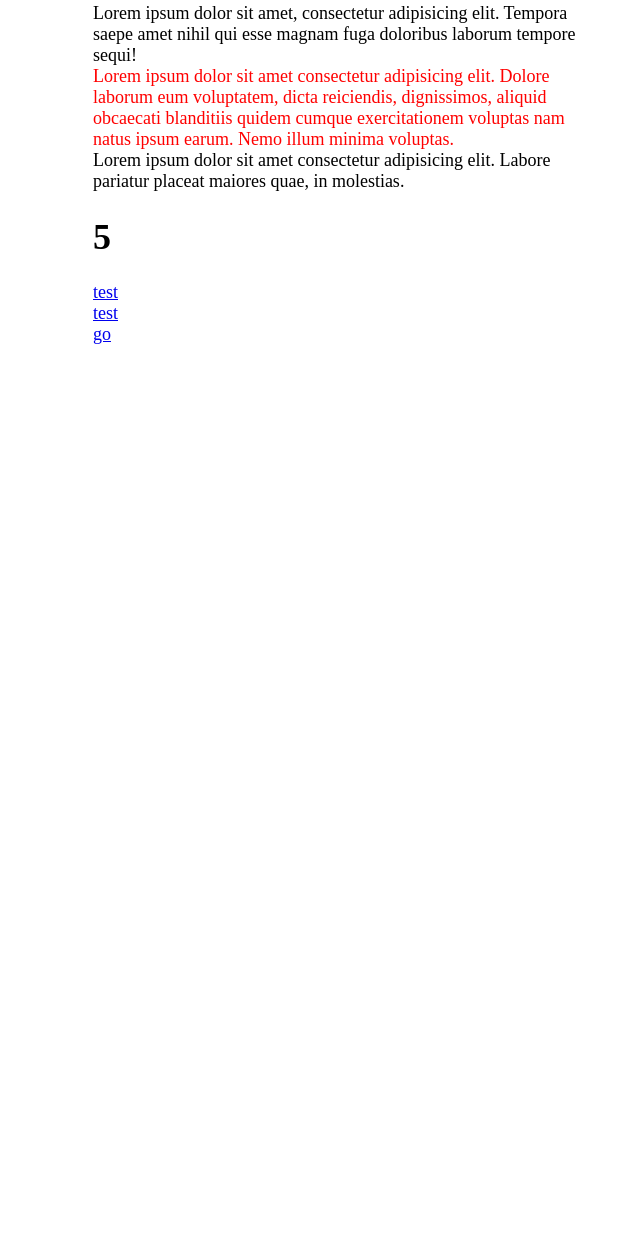
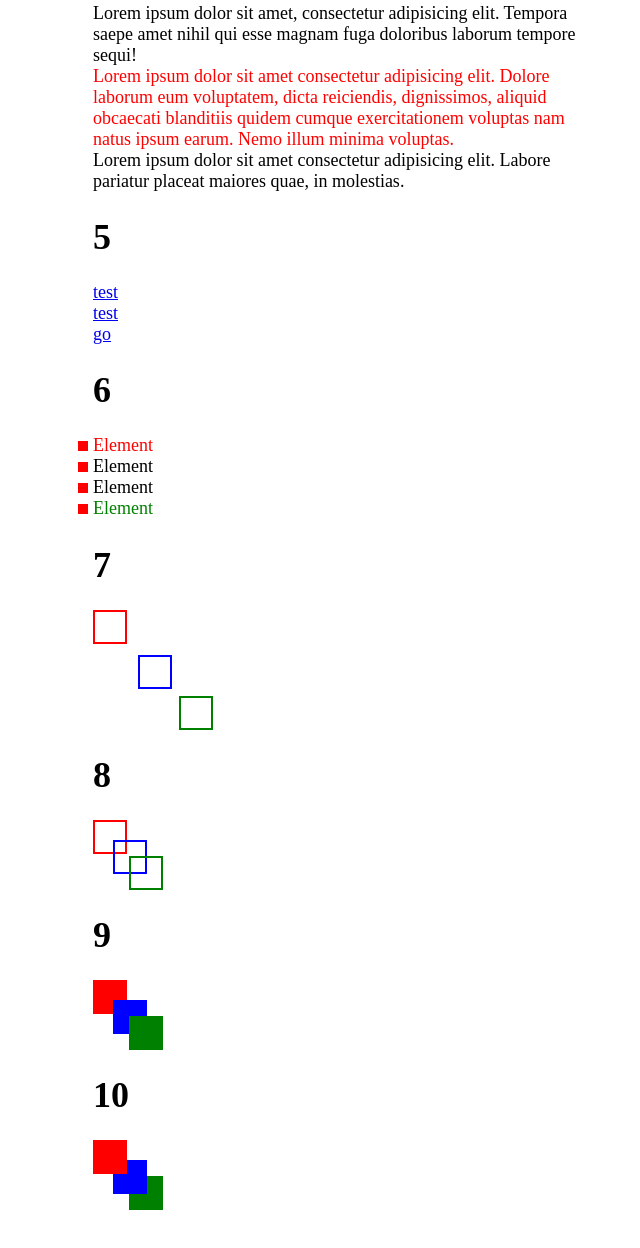
Before and after one commit to sk85web/Teachmeskills_Lessons, a plain HTML site: page index.html in a window 1280 px wide. Shown: the part 1064-2312 px from the top of the page, without its empty margins (297-937 px from the left). Before the commit the page ends 1449 px from the top, so only its background shows below. Drawn offline with Linux system fonts and the light colour scheme.

Commit message:
feat: complete task10

```diff
--- a/index.html
+++ b/index.html
@@ -93,6 +93,45 @@
       <a href="#">test</a>
       <a href="#e">test</a>
       <a href="#ewe">go</a>
+
+      <h1>6</h1>
+      <ul class="task6">
+        <li class="task6-li">Element</li>
+        <li class="task6-li">Element</li>
+        <li class="task6-li">Element</li>
+        <li class="task6-li">Element</li>
+      </ul>
+
+      <h1>7</h1>
+      <div class="square">
+        <div class="square__item square__item_red"></div>
+        <div class="square__item square__item_blue"></div>
+        <div class="square__item square__item_green"></div>
+      </div>
+
+      <h1>8</h1>
+      <div class="square square__task7">
+        <div class="square__item square__item_red"></div>
+        <div class="square__item square__item_blue"></div>
+        <div class="square__item square__item_green"></div>
+      </div>
+
+      <h1>9</h1>
+      <div class="square square__task7">
+        <div class="square__item square__item_red square__item_redfill"></div>
+        <div class="square__item square__item_blue square__item_bluefill"></div>
+        <div
+          class="square__item square__item_green square__item_greenfill"
+        ></div>
+      </div>
+      <h1>10</h1>
+      <div class="square square__task7 square__task10">
+        <div class="square__item square__item_red square__item_redfill"></div>
+        <div class="square__item square__item_blue square__item_bluefill"></div>
+        <div
+          class="square__item square__item_green square__item_greenfill"
+        ></div>
+      </div>
     </div>
   </body>
 </html>
--- a/src/css/style.css
+++ b/src/css/style.css
@@ -1,5 +1,6 @@
 body {
   font-size: 18px;
+  box-sizing: border-box;
 }
 .container {
   margin: 20px auto;
@@ -45,3 +46,72 @@ a {
 a:visited {
   color: green;
 }
+
+.task6 {
+  margin: 0;
+  padding: 0;
+}
+.task6-li {
+  color: #000;
+  list-style: none;
+  position: relative;
+}
+
+.task6-li::before {
+  position: absolute;
+  content: '';
+  width: 10px;
+  height: 10px;
+  background-color: red;
+  left: -15px;
+  top: calc(50% - 5px);
+}
+
+.square {
+  width: 120px;
+  height: 120px;
+  position: relative;
+}
+.square__item {
+  position: absolute;
+  width: 30px;
+  height: 30px;
+}
+
+.square__item_red {
+  border: 2px solid red;
+  top: 0;
+  left: 0;
+}
+.square__item_blue {
+  border: 2px solid blue;
+  top: calc(50% - 15px);
+  left: calc(50% - 15px);
+}
+.square__item_green {
+  border: 2px solid green;
+  bottom: 0;
+  right: 0;
+}
+
+.square__task7 {
+  width: 70px;
+  height: 70px;
+}
+
+.square__item_redfill {
+  background-color: red;
+}
+.square__item_bluefill {
+  background-color: blue;
+}
+.square__item_greenfill {
+  background-color: green;
+}
+
+.square__task10 div:nth-child(1) {
+  z-index: 3;
+}
+.square__task10 div:nth-child(2) {
+  z-index: 2;
+}
```
